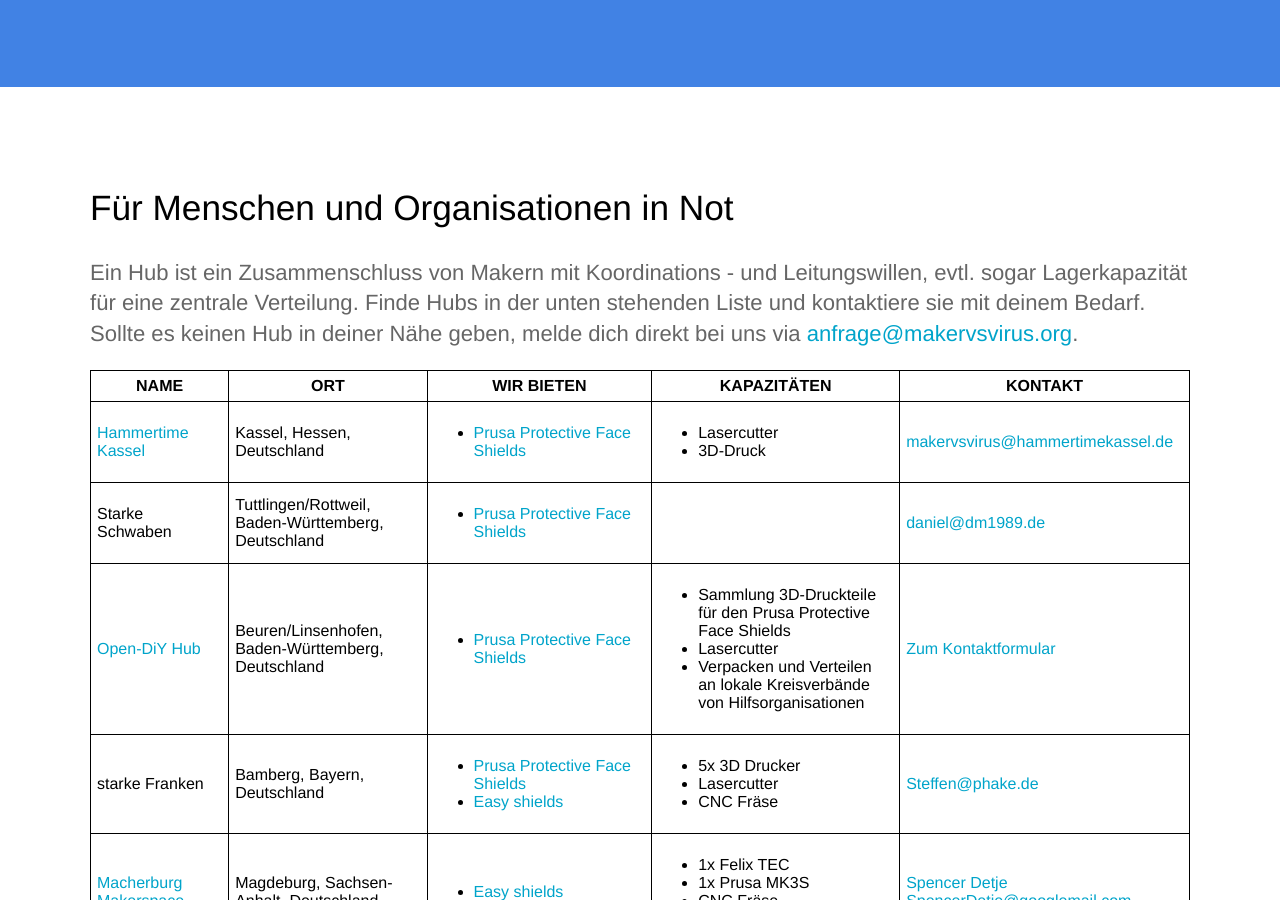
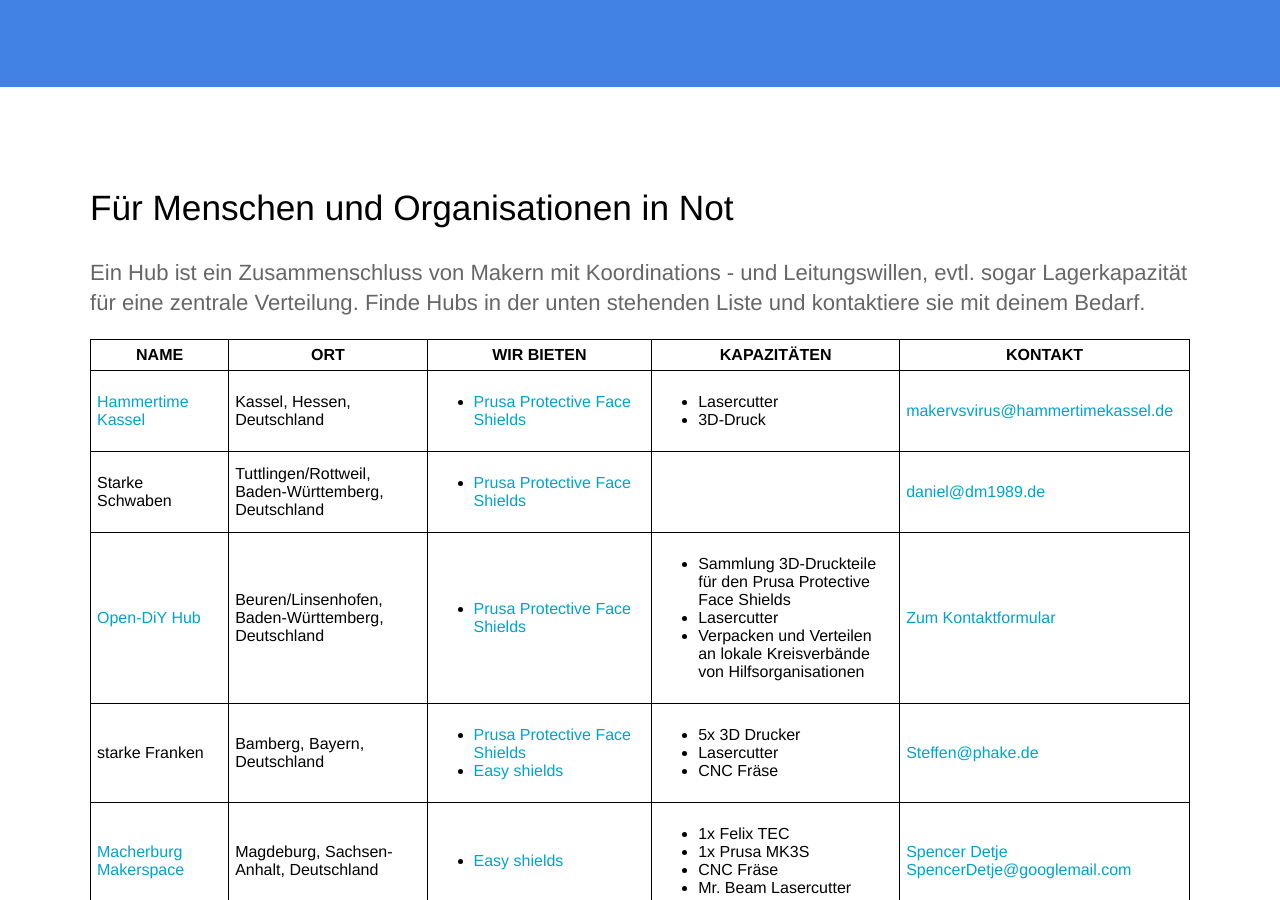
Before and after one commit to CloudCannon/hydra-jekyll-template, a Jekyll site: the page built from de/index.html, in a window 1280 px wide and 900 px high, scrolled down 925 px. Built offline with Jekyll 4.4.1, drawn with Linux system fonts in a browser that asks for light colours.

Commit message:
FIX offer_description

```diff
--- a/_data/lang.yml
+++ b/_data/lang.yml
@@ -18,7 +18,7 @@
     We also need <b>regional hubs</b> that can provide coordination, storage and a point of contact for distribution. Register as a Hub <a href="https://docs.google.com/forms/d/e/1FAIpQLSeXCnK1oEQh5l_5kfUDHrEDJV2M7BkVJUylFiMwsxF_K2yHLQ/viewform"_blank">here</a>.
   offer_description: |
     A hub is a regional point of contact that coordinates makers and can provide means of strorage and distribution.
-    Find a hub near you in the list below and contact them with your needs. If there's no hub in your area, contact us directly at <a href="mailto:anfrage@makervsvirus.org">anfrage@makervsvirus.org</a>.
+    Find a hub near you in the list below and contact them with your needs.
   offer_table_name: |
     Name
   offer_table_location: |
@@ -91,7 +91,7 @@
     Registiere dich als Hub <a href="https://docs.google.com/forms/d/e/1FAIpQLSeXCnK1oEQh5l_5kfUDHrEDJV2M7BkVJUylFiMwsxF_K2yHLQ/viewform"_blank">hier</a>.
   offer_description: |
     Ein Hub ist ein Zusammenschluss von Makern mit Koordinations - und Leitungswillen, evtl. sogar Lagerkapazität für eine zentrale Verteilung.
-    Finde Hubs in der unten stehenden Liste und kontaktiere sie mit deinem Bedarf. Sollte es keinen Hub in deiner Nähe geben, melde dich direkt bei uns via <a href="mailto:anfrage@makervsvirus.org">anfrage@makervsvirus.org</a>.
+    Finde Hubs in der unten stehenden Liste und kontaktiere sie mit deinem Bedarf.
   offer_table_name: |
     Name
   offer_table_location: |
```
